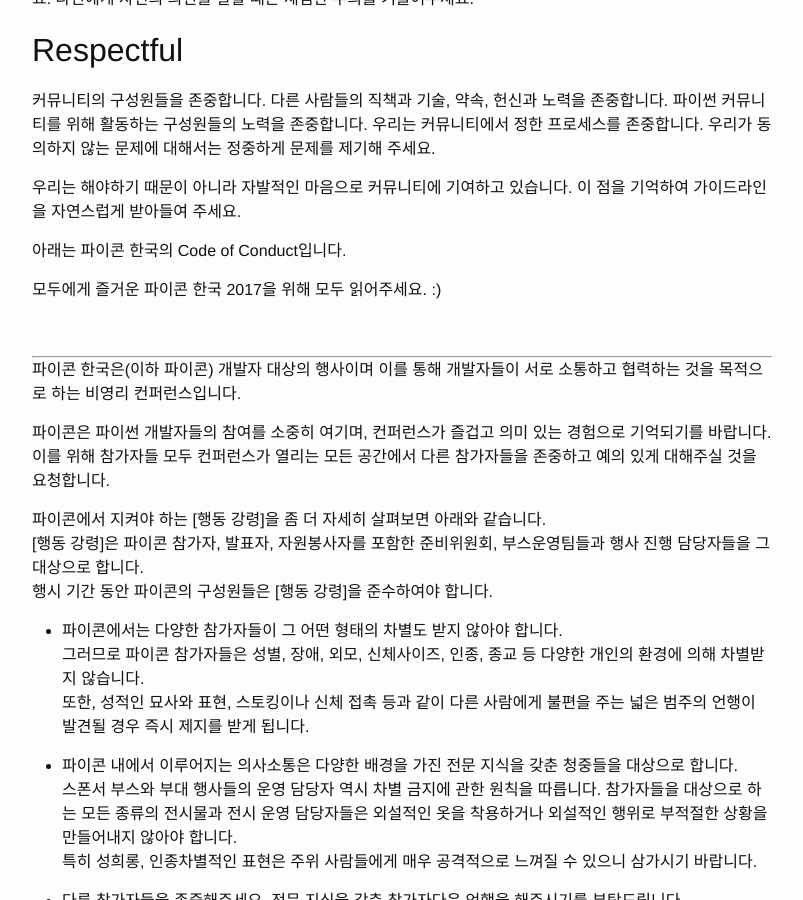
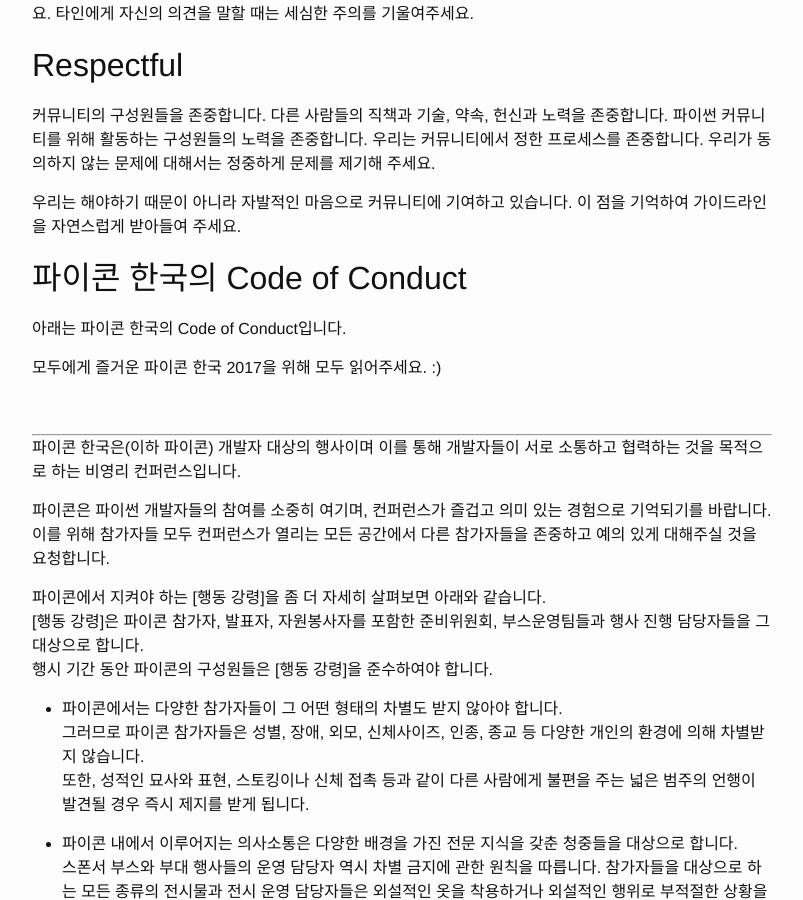
Before and after one commit to pythonkr/blog, a Jekyll site: the page built from _posts/2017-08-08-code-of-conduct.md, in a window 1280 px wide and 900 px high, scrolled down 865 px. Shown: the whole window, without its empty margins (238-1041 px from the left). Built offline with Jekyll 4.4.1, drawn with Linux system fonts in a browser that asks for light colours; our own code applies the rules of GitHub Pages for plain Markdown files; comment, search, counter and statistics services are not loaded.

Commit message:
update layout

```diff
--- a/_posts/2017-08-08-code-of-conduct.md
+++ b/_posts/2017-08-08-code-of-conduct.md
@@ -1,4 +1,5 @@
 안녕하세요.
+
 파이썬 커뮤니티는 모두 Code of Conduct(행동강령, 이하 CoC)를 준수해야 합니다. 커뮤니티 정신의 바탕에 CoC를 두고 있는 것인데요.
 하지만 이 CoC에 대해 잘 모르시는 분들이 더 많기도 합니다.
 파이콘 한국 2017을 즐기기 이전에 CoC에 대해서 먼저 알아봅시다.
@@ -21,6 +22,9 @@
 
 우리는 해야하기 때문이 아니라 자발적인 마음으로 커뮤니티에 기여하고 있습니다. 이 점을 기억하여 가이드라인을 자연스럽게 받아들여 주세요.
 
+
+
+## 파이콘 한국의 Code of Conduct
 
 아래는 파이콘 한국의 Code of Conduct입니다.
 
@@ -68,13 +72,11 @@
 
 차별없이 서로 존중하는 즐거운 행사를 만들어 나가게 될 모든 분들께 감사의 마음을 전합니다.
 
-차별 및 희롱 대응 절차
-------------------------------------------
+### 차별 및 희롱 대응 절차
 - [참가자를 위한 사건 대응 절차](https://github.com/pythonkr/pycon-code-of-conduct/blob/korean/Attendee%20Procedure%20for%20incident%20handling.md)
 - [스태프를 위한 사건 대응 절차](https://github.com/pythonkr/pycon-code-of-conduct/Staff%20Procedure%20for%20incident%20handling.md)
 
-라이센스
--------
+### 라이센스
 이 성명서는 Ada Initiative와 다른 자원봉사자들에 의해 작성된 Geek Feminism wiki의 정책 예시를 기본으로 하여 작성되었습니다. 원문은 Creative Commons Zero 라이센스를 따르고 있습니다.
 
 <a rel="license" href="http://creativecommons.org/licenses/by/3.0/"><img alt="Creative Commons License" style="border-width:0" src="http://i.creativecommons.org/l/by/3.0/88x31.png" /></a><br /><span xmlns:dct="http://purl.org/dc/terms/" href="http://purl.org/dc/dcmitype/Text" property="dct:title" rel="dct:type">Conference Code of Conduct</span> by <a xmlns:cc="http://creativecommons.org/ns#" href="https://us.pycon.org/2013/about/code-of-conduct/" property="cc:attributionName" rel="cc:attributionURL">https://us.pycon.org/2013/about/code-of-conduct/</a> is licensed under a <a rel="license" href="http://creativecommons.org/licenses/by/3.0/">Creative Commons Attribution 3.0 Unported License</a>.
```
